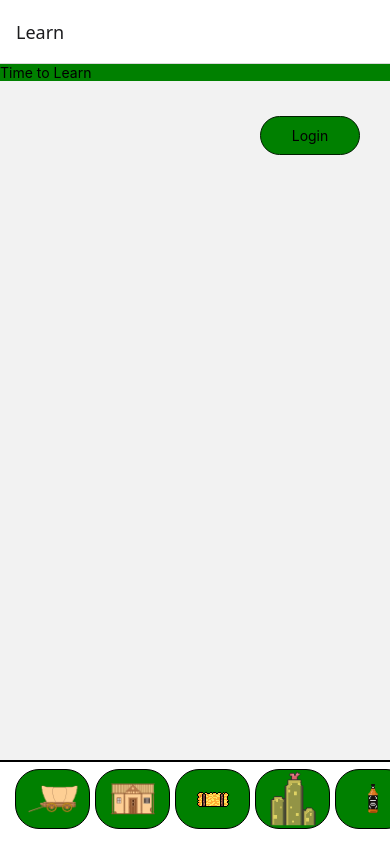
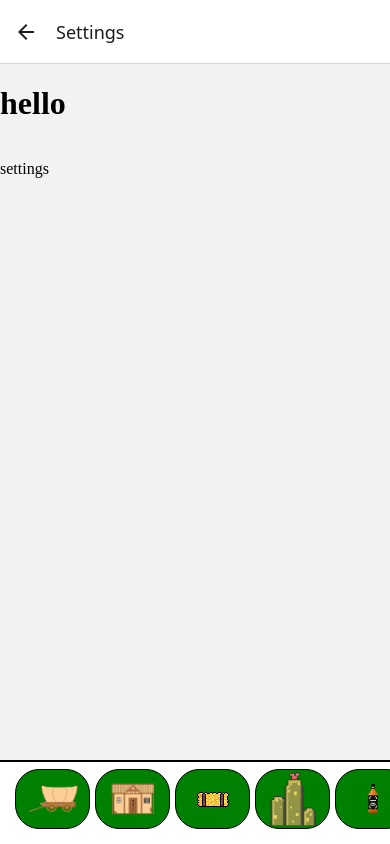
Before and after one commit to bojin11/wordslinger, a React Native app: screen /Settings in a window 390 px wide. Built offline with nearby package versions, Linux system fonts and the light colour scheme; no server answers.

Commit message:
Changes To App + WIP tsx files added

```diff
--- a/App.tsx
+++ b/App.tsx
@@ -5,10 +5,8 @@ import React from "react";
 import { NavigationContainer, StackActions } from "@react-navigation/native";
 import { createStackNavigator } from "@react-navigation/stack";
 import Header from "./components/Header";
-import Footer from "./components/Footer";
 import Navbar from "./components/Navbar";
 import Learn from "./components/Learn";
-import Home from "./components/Home";
 import Login from "./components/Login";
 import Practice from "./components/Practice";
 import Game from "./components/Game";
@@ -16,6 +14,7 @@ import FriendsList from "./components/FriendsList";
 import Leaderboard from "./components/Leaderboard";
 import { UserProvider } from "./components/contexts/username";
 import Profile from "./components/Profile";
+import { Settings } from "./components/Settings";
 
 const Stack = createStackNavigator();
 
@@ -26,13 +25,10 @@ export default function App() {
         <StatusBar style="auto" />
         <NavigationContainer>
           <Header />
-          <Stack.Navigator initialRouteName="Learn">
-
+          <Stack.Navigator initialRouteName="Practice">
             <Stack.Screen name="Learn" component={Learn} />
+            <Stack.Screen name="Settings" component={Settings} />
             <Stack.Screen name="Login" component={Login} />
-
-
-
             <Stack.Screen name="Practice" component={Practice} />
             <Stack.Screen name="Game" component={Game} />
             <Stack.Screen name="FriendsList" component={FriendsList} />
@@ -40,7 +36,6 @@ export default function App() {
             <Stack.Screen name="Leaderboard" component={Leaderboard} />
           </Stack.Navigator>
           <Navbar />
-          <Footer />
         </NavigationContainer>
       </View>
     </UserProvider>
--- a/components/Header.tsx
+++ b/components/Header.tsx
@@ -1,10 +1,24 @@
-import { Text, View, StyleSheet } from "react-native";
 import React from "react";
+import { TouchableOpacity, View, StyleSheet, Image, Text } from "react-native";
+import { StackNavigationProp } from "@react-navigation/stack";
+import { RootStackParamList } from "../types/NavigationTypes";
+import { useNavigation } from "@react-navigation/native";
+const whiskey = require("../assets/icons/Whiskey.png");
 
 export default function Header() {
+  const navigation = useNavigation<StackNavigationProp<RootStackParamList>>(); // Get navigation using hook
+
   return (
     <View style={styles.header}>
       <Text>Word Slinger</Text>
+      <View style={styles.iconContainer}>
+        <TouchableOpacity onPress={() => navigation.navigate("Settings")}>
+          <Image
+            style={[styles.image, { resizeMode: "center" }]}
+            source={whiskey}
+          />
+        </TouchableOpacity>
+      </View>
     </View>
   );
 }
@@ -21,4 +35,31 @@ const styles = StyleSheet.create({
     borderBottomWidth: 2,
     padding: 18,
   },
+  navbar: {
+    flex: 1,
+    flexDirection: "row",
+
+    position: "static",
+    left: 0,
+    bottom: 0,
+    width: "100%",
+    alignItems: "flex-end",
+    justifyContent: "space-between",
+    padding: 15,
+    zIndex: 1,
+    display: "flex",
+    borderTopWidth: 2,
+    maxHeight: "10%",
+    overflow: "scroll",
+  },
+  iconContainer: {
+    marginInlineEnd: 5,
+  },
+  image: {
+    borderWidth: 1,
+    borderRadius: 24,
+    backgroundColor: "green",
+    height: 60,
+    width: 75,
+  },
 });
--- /dev/null
+++ b/components/Settings.tsx
@@ -0,0 +1,14 @@
+import React from "react";
+import { useNavigation } from "@react-navigation/native";
+import { TouchableOpacity, View, StyleSheet, Image, Text } from "react-native";
+
+type Test = any;
+//settings - profile, change language, about us, log out (NICE TO HAVE)
+export function Settings() {
+  return (
+    <View>
+      <h1>hello</h1>
+      <p>settings</p>
+    </View>
+  );
+}
--- /dev/null
+++ b/components/Signup.tsx
@@ -0,0 +1,2 @@
+// we want to separate the login/sign up from the rest o the app. Log in once, context saves it for the whole instance.
+//Go to practice as the main page.
--- a/package.json
+++ b/package.json
@@ -8,7 +8,8 @@
     "android": "expo start --android",
     "ios": "expo start --ios",
     "web": "expo start --web",
-    "build": "expo start --web"
+    "build": "expo start --web",
+    "tsc": "tsc"
   },
   "dependencies": {
     "@expo-google-fonts/sancreek": "^0.2.3",
@@ -25,12 +26,13 @@
     "react": "18.3.1",
     "react-dom": "18.3.1",
     "react-native": "0.76.7",
+    "react-native-element-dropdown": "^2.12.4",
     "react-native-progress": "^5.0.1",
     "react-native-safe-area-context": "^4.12.0",
     "react-native-screens": "^4.4.0",
-    "react-native-element-dropdown": "^2.12.4",
     "react-native-svg": "^15.11.2",
     "react-native-web": "~0.19.13",
+    "react-router-native": "^6.30.0",
     "socket.io-client": "^4.8.1",
     "socketio-auth": "^0.1.1"
   },
```
Also changed, not shown: components/Home.tsx (deleted, +0 -10 lines), components/contexts/SignInContext.tsx (added, +66 -0 lines), components/AboutUs.tsx (renamed from components/Footer.tsx), components/Navigation.tsx (added), 1 other file (tests, documents, lock files or other folders).
